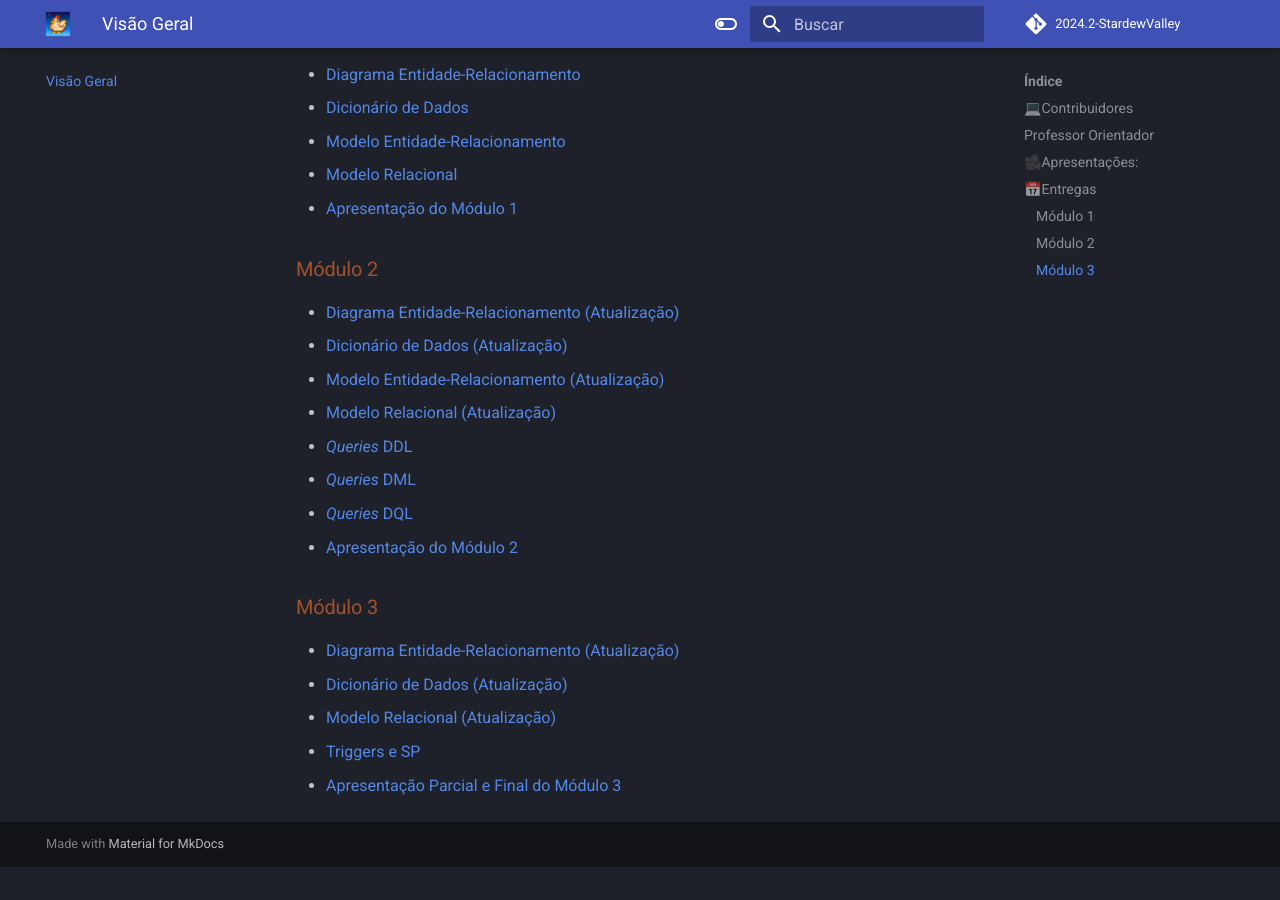
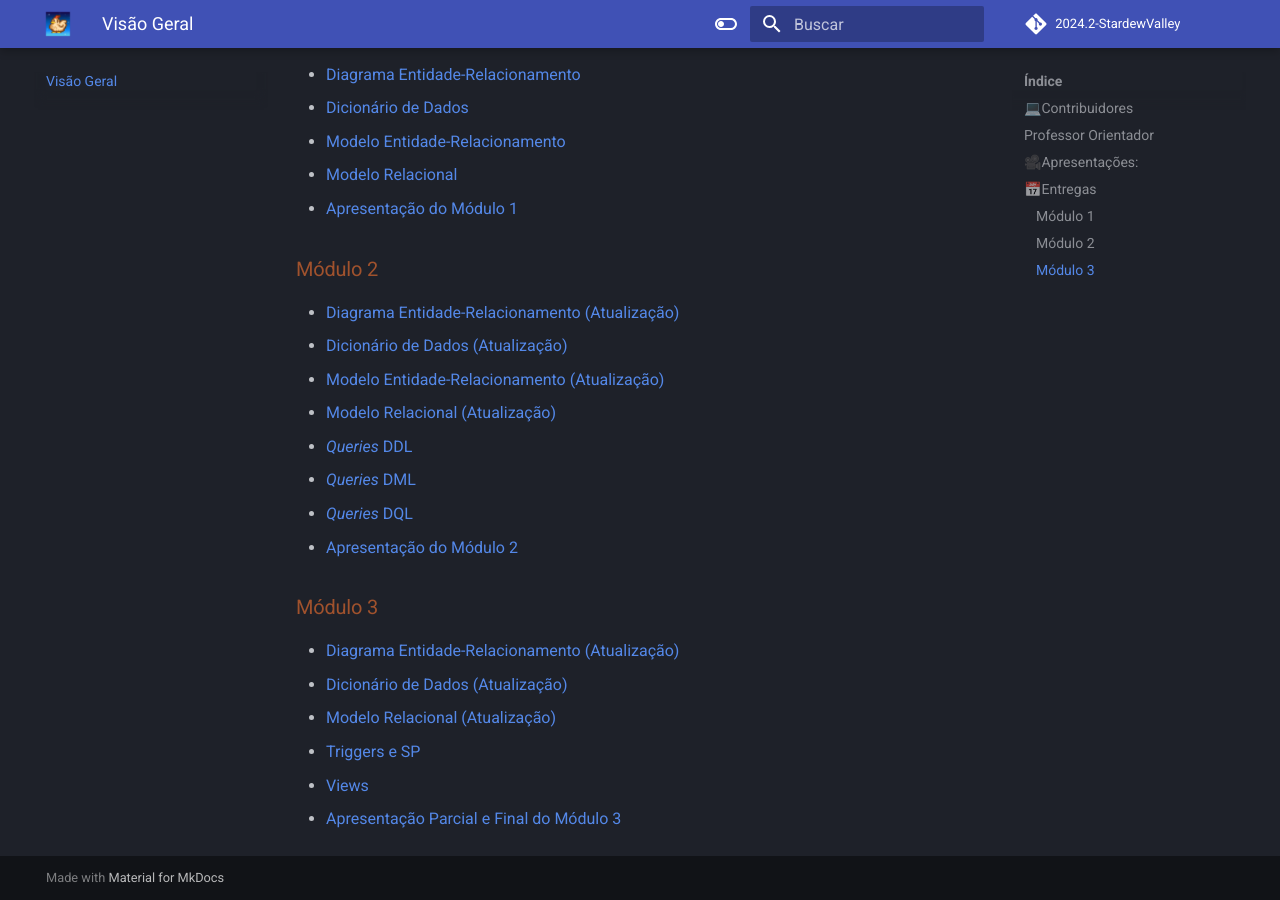
Before and after one commit to SBD1/2024.2-StardewValley, an MkDocs documentation site: the page built from docs/index.md, in a window 1280 px wide and 900 px high, scrolled down 1502 px. Built offline with MkDocs 1.6.1 and Material for MkDocs 9.7.7, drawn with Linux system fonts in a browser that asks for light colours; comment, search, counter and statistics services are not loaded; before the commit the page ends 2369 px from its top, so only the background shows below that.

Commit message:
adiciona o link das views

```diff
--- a/docs/index.md
+++ b/docs/index.md
@@ -72,4 +72,5 @@ Maurício Serrano
 - [Dicionário de Dados (Atualização)](./entrega-01/DicionáriodeDados.md)
 - [Modelo Relacional (Atualização)](./entrega-01/MREL.md)
 - [Triggers e SP](https://github.com/SBD1/2024.2-StardewValley/blob/main/game/db/ddtriggers.sql)
+- [Views](https://github.com/SBD1/2024.2-StardewValley/blob/main/game/db/view.sql)
 - [Apresentação Parcial e Final do Módulo 3](./entrega-03/apresentação_3.md)
```
